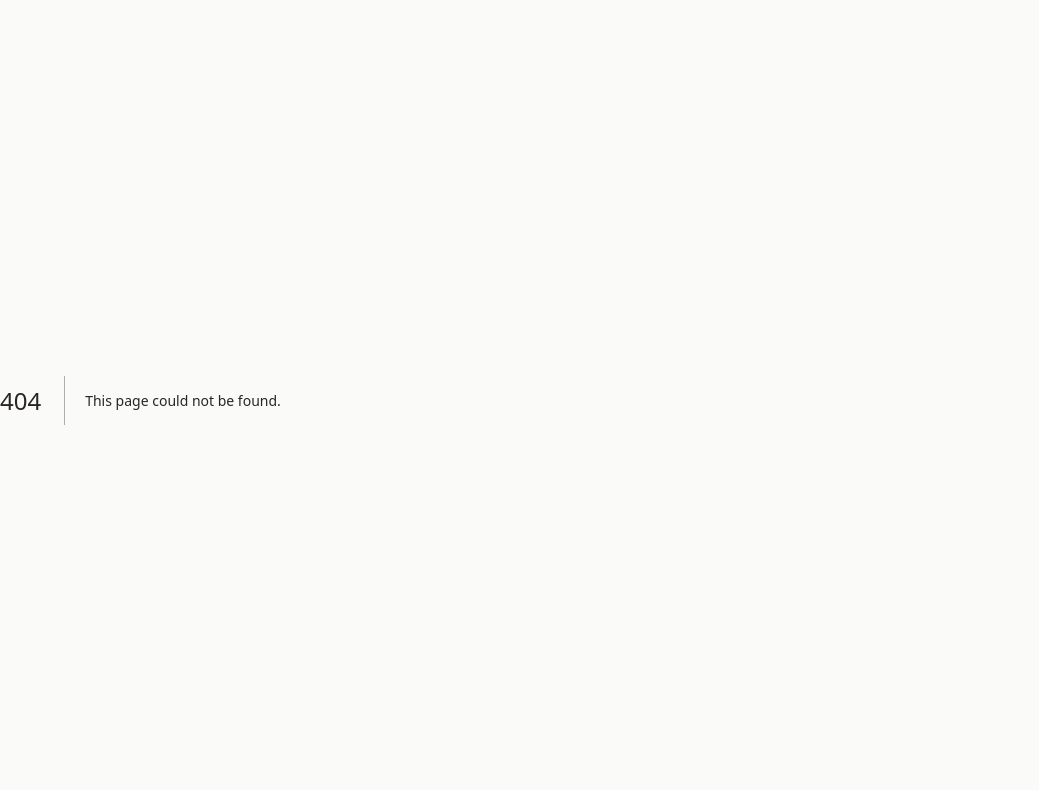
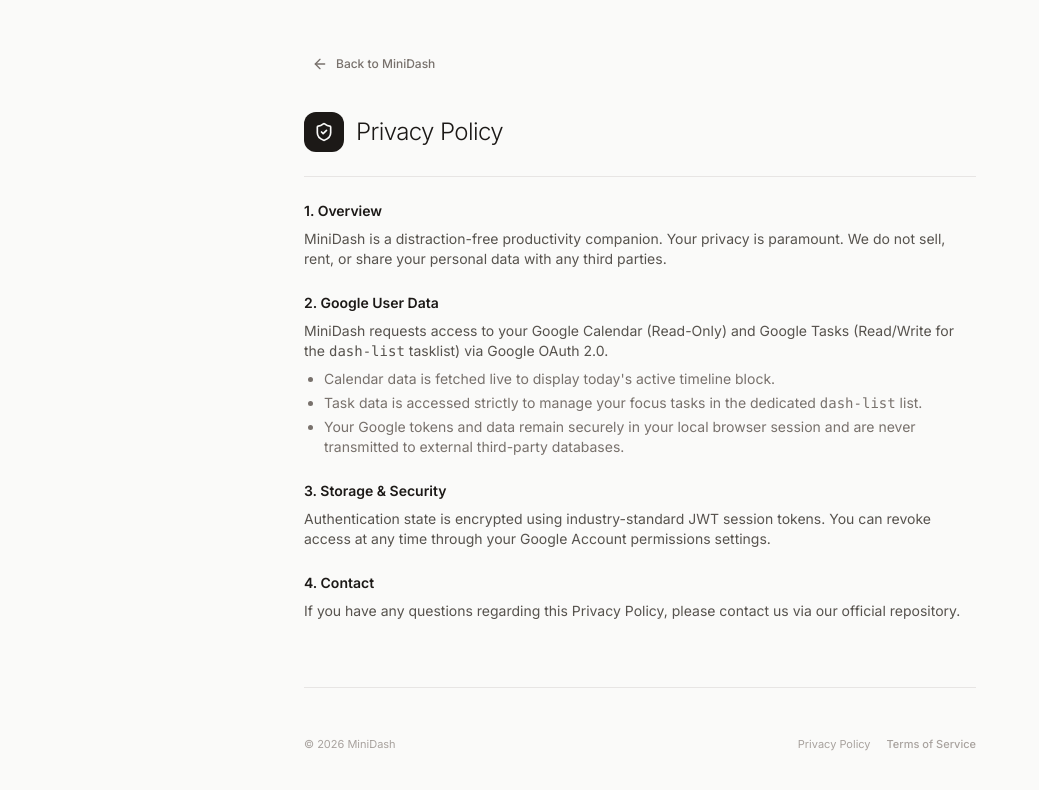
Before and after one commit to MadeCode/dash, a Next.js app: page /policy in a window 1280 px wide. Before the commit this address had no page. Shown: the top 790 px of the page, without its empty margins (0-1039 px from the left). Built offline with nearby package versions, Linux system fonts and the light colour scheme.

Commit message:
Add minimal Privacy Policy (/policy) and Terms of Service (/tos) pages with subtle footer links

```diff
--- a/app/page.tsx
+++ b/app/page.tsx
@@ -3,6 +3,7 @@
 import React from 'react';
 import { useSession, signIn, signOut } from 'next-auth/react';
 import { LogIn, LogOut, LayoutDashboard, Sparkles, CheckCircle2, Calendar, ShieldCheck } from 'lucide-react';
+import Link from 'next/link';
 import TaskList from '@/components/TaskList';
 import HeaderClockWeather from '@/components/HeaderClockWeather';
 import ScheduleList from '@/components/ScheduleList';
@@ -52,6 +53,12 @@
             Sign in with Google
           </button>
         </div>
+
+        <div className="mt-6 text-[11px] text-stone-400 flex items-center justify-center gap-3 relative z-10">
+          <Link href="/policy" className="hover:text-stone-700 transition-colors">Privacy Policy</Link>
+          <span>•</span>
+          <Link href="/tos" className="hover:text-stone-700 transition-colors">Terms of Service</Link>
+        </div>
       </div>
     );
   }
--- /dev/null
+++ b/app/policy/page.tsx
@@ -0,0 +1,71 @@
+import React from 'react';
+import Link from 'next/link';
+import { ArrowLeft, ShieldCheck } from 'lucide-react';
+
+export default function PrivacyPolicyPage() {
+  return (
+    <div className="min-h-screen w-full bg-stone-50 text-stone-800 p-6 md:p-12 flex flex-col justify-between selection:bg-stone-200">
+      <div className="max-w-2xl mx-auto w-full">
+        <Link
+          href="/"
+          className="inline-flex items-center gap-2 text-xs font-medium text-stone-500 hover:text-stone-900 transition-colors mb-8 p-2 rounded-xl hover:bg-stone-200/50"
+        >
+          <ArrowLeft className="w-4 h-4" />
+          Back to MiniDash
+        </Link>
+
+        <div className="flex items-center gap-3 mb-6">
+          <div className="p-2.5 bg-stone-900 text-stone-50 rounded-xl">
+            <ShieldCheck className="w-5 h-5" />
+          </div>
+          <h1 className="text-2xl font-light tracking-tight text-stone-900">
+            Privacy Policy
+          </h1>
+        </div>
+
+        <div className="space-y-6 text-xs md:text-sm text-stone-600 leading-relaxed font-sans border-t border-stone-200 pt-6">
+          <section>
+            <h2 className="text-sm font-semibold text-stone-900 mb-2">1. Overview</h2>
+            <p>
+              MiniDash is a distraction-free productivity companion. Your privacy is paramount. We do not sell, rent, or share your personal data with any third parties.
+            </p>
+          </section>
+
+          <section>
+            <h2 className="text-sm font-semibold text-stone-900 mb-2">2. Google User Data</h2>
+            <p>
+              MiniDash requests access to your Google Calendar (Read-Only) and Google Tasks (Read/Write for the <code>dash-list</code> tasklist) via Google OAuth 2.0.
+            </p>
+            <ul className="list-disc pl-5 mt-2 space-y-1 text-stone-500">
+              <li>Calendar data is fetched live to display today&apos;s active timeline block.</li>
+              <li>Task data is accessed strictly to manage your focus tasks in the dedicated <code>dash-list</code> list.</li>
+              <li>Your Google tokens and data remain securely in your local browser session and are never transmitted to external third-party databases.</li>
+            </ul>
+          </section>
+
+          <section>
+            <h2 className="text-sm font-semibold text-stone-900 mb-2">3. Storage & Security</h2>
+            <p>
+              Authentication state is encrypted using industry-standard JWT session tokens. You can revoke access at any time through your Google Account permissions settings.
+            </p>
+          </section>
+
+          <section>
+            <h2 className="text-sm font-semibold text-stone-900 mb-2">4. Contact</h2>
+            <p>
+              If you have any questions regarding this Privacy Policy, please contact us via our official repository.
+            </p>
+          </section>
+        </div>
+      </div>
+
+      <footer className="max-w-2xl mx-auto w-full pt-12 text-[11px] text-stone-400 border-t border-stone-200 mt-12 flex justify-between items-center">
+        <span>© {new Date().getFullYear()} MiniDash</span>
+        <div className="flex gap-4">
+          <Link href="/policy" className="hover:text-stone-700">Privacy Policy</Link>
+          <Link href="/tos" className="hover:text-stone-700 font-medium">Terms of Service</Link>
+        </div>
+      </footer>
+    </div>
+  );
+}
--- /dev/null
+++ b/app/tos/page.tsx
@@ -0,0 +1,66 @@
+import React from 'react';
+import Link from 'next/link';
+import { ArrowLeft, FileText } from 'lucide-react';
+
+export default function TermsOfServicePage() {
+  return (
+    <div className="min-h-screen w-full bg-stone-50 text-stone-800 p-6 md:p-12 flex flex-col justify-between selection:bg-stone-200">
+      <div className="max-w-2xl mx-auto w-full">
+        <Link
+          href="/"
+          className="inline-flex items-center gap-2 text-xs font-medium text-stone-500 hover:text-stone-900 transition-colors mb-8 p-2 rounded-xl hover:bg-stone-200/50"
+        >
+          <ArrowLeft className="w-4 h-4" />
+          Back to MiniDash
+        </Link>
+
+        <div className="flex items-center gap-3 mb-6">
+          <div className="p-2.5 bg-stone-900 text-stone-50 rounded-xl">
+            <FileText className="w-5 h-5" />
+          </div>
+          <h1 className="text-2xl font-light tracking-tight text-stone-900">
+            Terms of Service
+          </h1>
+        </div>
+
+        <div className="space-y-6 text-xs md:text-sm text-stone-600 leading-relaxed font-sans border-t border-stone-200 pt-6">
+          <section>
+            <h2 className="text-sm font-semibold text-stone-900 mb-2">1. Acceptance of Terms</h2>
+            <p>
+              By accessing or using MiniDash (&quot;the Service&quot;), you agree to be bound by these Terms of Service. If you do not agree to these terms, please do not use the Service.
+            </p>
+          </section>
+
+          <section>
+            <h2 className="text-sm font-semibold text-stone-900 mb-2">2. Description of Service</h2>
+            <p>
+              MiniDash provides a minimalist, mobile-first productivity dashboard designed for landscape desk displays, integrating live calendar scheduling and task focus management via official APIs.
+            </p>
+          </section>
+
+          <section>
+            <h2 className="text-sm font-semibold text-stone-900 mb-2">3. User Responsibilities</h2>
+            <p>
+              You are responsible for maintaining the confidentiality of your Google account credentials and for all activities that occur under your account session.
+            </p>
+          </section>
+
+          <section>
+            <h2 className="text-sm font-semibold text-stone-900 mb-2">4. Disclaimer & Limitations</h2>
+            <p>
+              The Service is provided on an &quot;AS IS&quot; and &quot;AS AVAILABLE&quot; basis without warranties of any kind. MiniDash shall not be liable for any indirect, incidental, or consequential damages resulting from your use of the Service.
+            </p>
+          </section>
+        </div>
+      </div>
+
+      <footer className="max-w-2xl mx-auto w-full pt-12 text-[11px] text-stone-400 border-t border-stone-200 mt-12 flex justify-between items-center">
+        <span>© {new Date().getFullYear()} MiniDash</span>
+        <div className="flex gap-4">
+          <Link href="/policy" className="hover:text-stone-700">Privacy Policy</Link>
+          <Link href="/tos" className="hover:text-stone-700 font-medium">Terms of Service</Link>
+        </div>
+      </footer>
+    </div>
+  );
+}
--- a/components/SettingsModal.tsx
+++ b/components/SettingsModal.tsx
@@ -2,6 +2,8 @@
 
 import React, { useState } from 'react';
 import { Settings, X, CheckCircle2, ShieldCheck, Cloud, Calendar } from 'lucide-react';
+
+import Link from 'next/link';
 
 export default function SettingsModal() {
   const [isOpen, setIsOpen] = useState(false);
@@ -80,11 +82,18 @@
                 </p>
               </div>
 
-              <div className="pt-2 flex items-center justify-end gap-3">
+              <div className="pt-2 flex items-center justify-between border-t border-stone-200/80 mt-4">
+                <div className="text-[10px] text-stone-400 flex gap-2">
+                  <Link href="/policy" onClick={() => setIsOpen(false)} className="hover:text-stone-700 underline">Privacy Policy</Link>
+                  <span>•</span>
+                  <Link href="/tos" onClick={() => setIsOpen(false)} className="hover:text-stone-700 underline">Terms</Link>
+                </div>
+
+                <div className="flex items-center gap-2">
                   <button
                     type="button"
                     onClick={() => setIsOpen(false)}
-                  className="px-4 py-2 text-xs font-medium text-stone-600 hover:text-stone-800"
+                    className="px-3 py-1.5 text-xs font-medium text-stone-600 hover:text-stone-800"
                   >
                     Cancel
                   </button>
@@ -102,6 +111,7 @@
                     )}
                   </button>
                 </div>
+              </div>
             </form>
           </div>
         </div>
```
Lines whose indentation alone changed are shown as unchanged.
